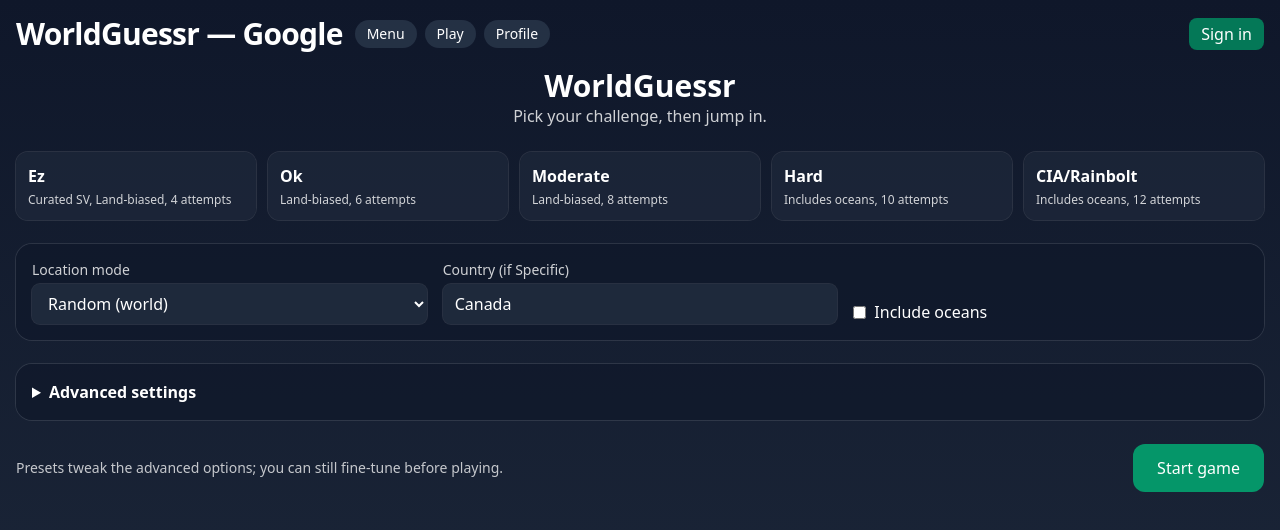
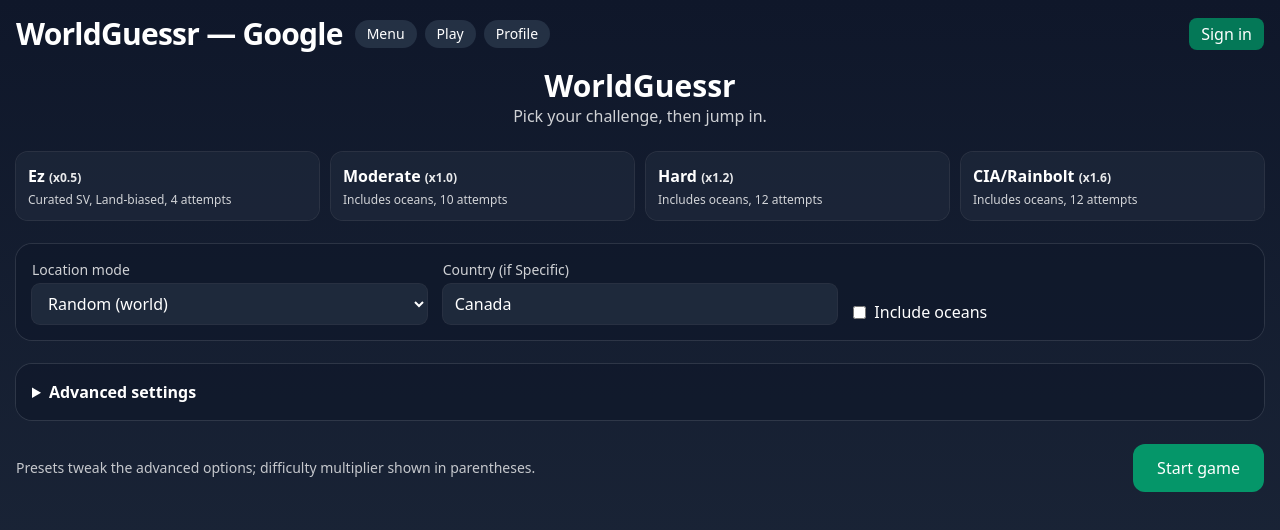
Before and after one commit to lakam99/neoguessr, a React (Vite) app: page / in a window 1280 px wide. Shown: the top 530 px of the page. Built offline with nearby package versions, Linux system fonts and the light colour scheme; no server answers.

Commit message:
feat: update version to 3.2.0; fix backoff timing and enhance difficulty multipliers for game presets

```diff
--- a/package.json
+++ b/package.json
@@ -1,6 +1,6 @@
 {
   "name": "worldguessr-google-firebase",
-  "version": "3.1.0",
+  "version": "3.2.0",
   "private": true,
   "type": "module",
   "scripts": {
--- a/src/ctx/SettingsContext.jsx
+++ b/src/ctx/SettingsContext.jsx
@@ -5,7 +5,7 @@ export const defaultSettings = {
   includeOceans: String(import.meta.env.VITE_INCLUDE_OCEANS || 'false').toLowerCase() === 'true',
   lowQuotaMode: String(import.meta.env.VITE_LOW_QUOTA_MODE || 'false').toLowerCase() === 'true',
   svAttemptBudget: parseInt(import.meta.env.VITE_SV_ATTEMPT_BUDGET || '8', 10),
-  svBaseBackoffMs: parseInt(import.meta.env.VITE_SV_BASE_BACKOFF_MS || '900', 10),
+  svBaseBackoffMs: 2000, // Fixed regardless of preset now
   svMaxRadiusM: parseInt(import.meta.env.VITE_SV_MAX_RADIUS_M || '300000', 10),
   preset: 'custom',
 }
--- a/src/menu/Menu.jsx
+++ b/src/menu/Menu.jsx
@@ -2,14 +2,19 @@ import React from 'react'
 import { useNavigate } from 'react-router-dom'
 import { useSettings } from '../ctx/SettingsContext.jsx'
 
-const DEFAULT_BACKOFF_MS = 2000;
+const PRESETS = {
+  ez:   { includeOceans: false, lowQuotaMode: true,  svAttemptBudget: 4 },
+  // 'moderate' is now HARD per request
+  moderate:{ includeOceans: true,  lowQuotaMode: false, svAttemptBudget: 10 },
+  hard: { includeOceans: true,  lowQuotaMode: false, svAttemptBudget: 12 },
+  cia:  { includeOceans: true,  lowQuotaMode: false, svAttemptBudget: 12 },
+};
 
-const PRESETS = {
-  ez:   { includeOceans: false, lowQuotaMode: true,  svAttemptBudget: 4,  svBaseBackoffMs: DEFAULT_BACKOFF_MS},
-  ok:   { includeOceans: false, lowQuotaMode: false, svAttemptBudget: 6,  svBaseBackoffMs: DEFAULT_BACKOFF_MS},
-  moderate:{ includeOceans: false, lowQuotaMode: false, svAttemptBudget: 8,  svBaseBackoffMs: DEFAULT_BACKOFF_MS },
-  hard: { includeOceans: true,  lowQuotaMode: false, svAttemptBudget: 10, svBaseBackoffMs: DEFAULT_BACKOFF_MS},
-  cia:  { includeOceans: true,  lowQuotaMode: false, svAttemptBudget: 12, svBaseBackoffMs: DEFAULT_BACKOFF_MS },
+const MULTIPLIER_LABEL = {
+  ez: 'x0.5',
+  moderate: 'x1.0',
+  hard: 'x1.2',
+  cia: 'x1.6'
 };
 
 export default function Menu(){
@@ -19,7 +24,7 @@ export default function Menu(){
 
   function applyPreset(name){
     const p = PRESETS[name];
-    setDraft(prev => ({ ...prev, preset: name, ...p }));
+    setDraft(prev => ({ ...prev, preset: name, ...p, svBaseBackoffMs: 2000 }));
   }
 
   function updateField(key, value){
@@ -27,7 +32,9 @@ export default function Menu(){
   }
 
   function start(){
-    setSettings(draft);
+    // force fixed backoff
+    const toSave = { ...draft, svBaseBackoffMs: 2000 };
+    setSettings(toSave);
     nav('/play');
   }
 
@@ -38,13 +45,13 @@ export default function Menu(){
         <p className="opacity-80">Pick your challenge, then jump in.</p>
       </div>
 
-      <div className="grid md:grid-cols-5 gap-3">
+      <div className="grid md:grid-cols-4 gap-3">
         {Object.entries(PRESETS).map(([key, val]) => {
           const title = key==='cia' ? 'CIA/Rainbolt' : key[0].toUpperCase() + key.slice(1);
           const active = draft.preset === key;
           return (
             <button key={key} onClick={()=>applyPreset(key)} className={`p-3 rounded-xl ring-1 ring-white/10 text-left transition ${active?'bg-indigo-600':'bg-slate-800/70 hover:bg-slate-700/70'}`}>
-              <div className="font-semibold">{title}</div>
+              <div className="font-semibold">{title} <span className="opacity-90 text-xs">({MULTIPLIER_LABEL[key]})</span></div>
               <div className="text-xs opacity-80 mt-1">
                 {val.lowQuotaMode ? 'Curated SV, ' : ''}
                 {val.includeOceans ? 'Includes oceans, ' : 'Land‑biased, '}
@@ -91,17 +98,14 @@ export default function Menu(){
           </div>
           <div>
             <label className="block mb-1 text-sm opacity-80">SV base backoff (ms)</label>
-            <input type="number" min="100" max="5000" step="50" value={draft.svBaseBackoffMs} onChange={e=>updateField('svBaseBackoffMs', parseInt(e.target.value||'0',10))} className="w-full px-3 py-2 rounded-lg bg-slate-800 ring-1 ring-white/10 outline-none"/>
-          </div>
-          <div>
-            <label className="block mb-1 text-sm opacity-80">SV max radius (m)</label>
-            <input type="number" min="1000" max="1000000" step="1000" value={draft.svMaxRadiusM} onChange={e=>updateField('svMaxRadiusM', parseInt(e.target.value||'0',10))} className="w-full px-3 py-2 rounded-lg bg-slate-800 ring-1 ring-white/10 outline-none"/>
+            <input type="number" value={2000} disabled className="w-full px-3 py-2 rounded-lg bg-slate-800 ring-1 ring-white/10 outline-none opacity-60"/>
+            <div className="text-xs opacity-70 mt-1">Fixed at 2000ms for all presets</div>
           </div>
         </div>
       </details>
 
       <div className="flex items-center justify-between">
-        <div className="text-sm opacity-75">Presets tweak the advanced options; you can still fine‑tune before playing.</div>
+        <div className="text-sm opacity-75">Presets tweak the advanced options; difficulty multiplier shown in parentheses.</div>
         <button onClick={start} className="px-6 py-3 rounded-xl bg-emerald-600 hover:bg-emerald-500">Start game</button>
       </div>
     </div>
```
Also changed, not shown: src/game/Game.jsx (+61 -18 lines), 1 other file (tests, documents, lock files or other folders).
